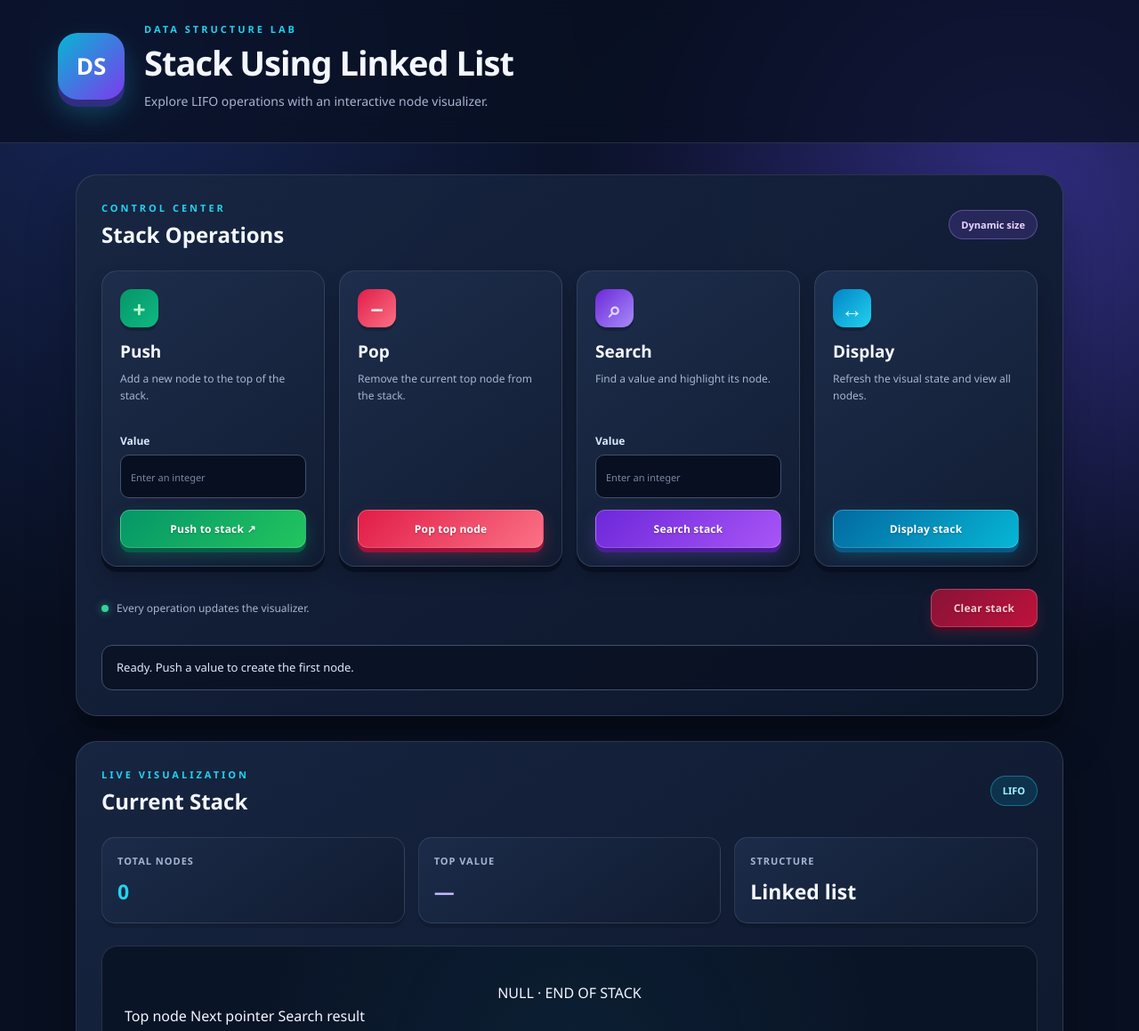
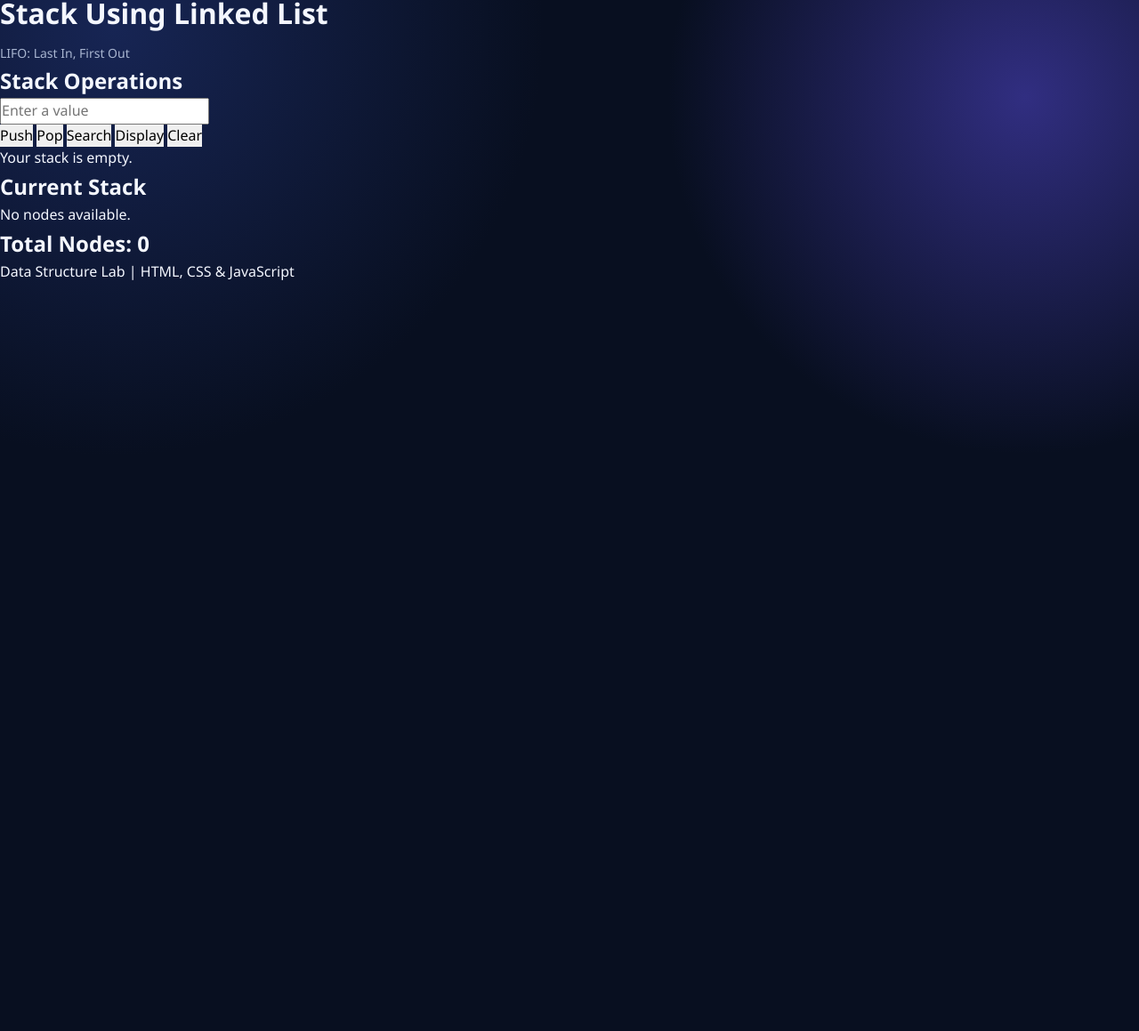
Before and after one commit to dhanjitrabha366-create/Stack-Using-Linked-List, a plain HTML site: page index.html in a window 1280 px wide. Shown: the part 11-1170 px from the top of the page at 89% size. After the commit the page ends 800 px from the top, so only its background shows below. Drawn offline with Linux system fonts and the light colour scheme.

Commit message:
Update index.html

```diff
--- a/index.html
+++ b/index.html
@@ -3,89 +3,44 @@
 <head>
     <meta charset="UTF-8">
     <meta name="viewport" content="width=device-width, initial-scale=1.0">
-  <meta name="description" content="Interactive Stack using Linked List visualizer.">
-  <title>Stack Using Linked List | Data Structure Lab</title>
+    <title>Stack Using Linked List</title>
     <link rel="stylesheet" href="style.css">
     <script src="script.js" defer></script>
 </head>
 <body>
-  <header class="site-header">
-    <div class="header-inner">
-      <div class="brand-mark" aria-hidden="true">DS</div>
-      <div>
-        <p class="eyebrow">DATA STRUCTURE LAB</p>
+
     <h1>Stack Using Linked List</h1>
-        <p class="subtitle">Explore LIFO operations with an interactive node visualizer.</p>
+    <p class="subtitle">LIFO: Last In, First Out</p>
+
+    <div class="container">
+
+        <h2>Stack Operations</h2>
+
+        <input type="number" id="value" placeholder="Enter a value">
+
+        <div class="buttons">
+            <button class="push" onclick="push()">Push</button>
+            <button class="pop" onclick="pop()">Pop</button>
+            <button class="search" onclick="search()">Search</button>
+            <button class="display" onclick="display()">Display</button>
+            <button class="clear" onclick="clearStack()">Clear</button>
         </div>
+
+        <p id="status">Your stack is empty.</p>
+
+        <h2>Current Stack</h2>
+
+        <div id="stackView">
+            <p>No nodes available.</p>
         </div>
-  </header>
-  <main class="layout">
-    <section class="panel">
-      <div class="section-heading">
-        <div><p class="eyebrow">CONTROL CENTER</p><h2>Stack Operations</h2></div>
-        <span class="badge">Dynamic size</span>
+
+        <h2>Total Nodes: <span id="size">0</span></h2>
+
     </div>
-      <div class="operation-grid">
-        <form class="operation-card" id="pushForm">
-          <div class="operation-icon push-icon">+</div><h3>Push</h3>
-          <p>Add a new node to the top of the stack.</p>
-          <label for="pushValue">Value</label>
-          <input id="pushValue" type="number" step="1" placeholder="Enter an integer" required>
-          <button class="button primary" type="submit">Push to stack ↗</button>
-        </form>
-        <div class="operation-card">
-          <div class="operation-icon pop-icon">−</div><h3>Pop</h3>
-          <p>Remove the current top node from the stack.</p>
-          <div class="spacer"></div><button class="button danger" id="popBtn" type="button">Pop top node</button>
-        </div>
-        <form class="operation-card" id="searchForm">
-          <div class="operation-icon search-icon">⌕</div><h3>Search</h3>
-          <p>Find a value and highlight its node.</p>
-          <label for="searchValue">Value</label>
-          <input id="searchValue" type="number" step="1" placeholder="Enter an integer" required>
-          <button class="button secondary" type="submit">Search stack</button>
-        </form>
-        <div class="operation-card">
-          <div class="operation-icon display-icon">↔</div><h3>Display</h3>
-          <p>Refresh the visual state and view all nodes.</p>
-          <div class="spacer"></div><button class="button secondary" id="displayBtn" type="button">Display stack</button>
-        </div>
-      </div>
-      <div class="utility-row">
-        <p class="utility-note"><span class="status-dot"></span> Every operation updates the visualizer.</p>
-        <button class="button quiet" id="clearBtn" type="button">Clear stack</button>
-      </div>
-      <div id="status" class="status-message" role="status" aria-live="polite">Ready. Push a value to create the first node.</div>
-    </section>
 
-    <section class="panel">
-      <div class="section-heading">
-        <div><p class="eyebrow">LIVE VISUALIZATION</p><h2>Current Stack</h2></div>
-        <span class="badge teal">LIFO</span>
-      </div>
-      <div class="stats-row">
-        <div class="stat-card"><span class="stat-label">Total nodes</span><strong id="sizeLabel">0</strong></div>
-        <div class="stat-card"><span class="stat-label">Top value</span><strong id="topLabel">—</strong></div>
-        <div class="stat-card"><span class="stat-label">Structure</span><strong>Linked list</strong></div>
-      </div>
-      <div class="visualization-frame">
-        <div class="stack-column">
-          <div id="topPointer" class="top-pointer" hidden><span class="pointer-line"></span><span>TOP</span></div>
-          <div id="stackView" class="stack-view">
-            <div class="empty-state"><div class="empty-symbol">∅</div><strong>Your stack is empty</strong><span>Push a value to create a node.</span></div>
-          </div>
-          <div class="stack-end">NULL · END OF STACK</div>
-        </div>
-        <div class="legend">
-          <span><i class="swatch top-swatch"></i> Top node</span>
-          <span><i class="swatch link-swatch"></i> Next pointer</span>
-          <span><i class="swatch found-swatch"></i> Search result</span>
-        </div>
-      </div>
-      <div class="concept-note"><div class="info-icon">i</div><p><strong>Remember:</strong> A stack follows <b>Last In, First Out</b>. Push inserts at the head, and Pop removes from the head. Each node stores a value and a pointer to the next node.</p></div>
-    </section>
+    <footer>
+        Data Structure Lab | HTML, CSS & JavaScript
+    </footer>
 
-    <footer class="page-footer"><span>Data Structure Lab</span><span>Built with HTML · CSS · JavaScript</span></footer>
-  </main>
 </body>
 </html>
```
Lines whose indentation alone changed are shown as unchanged.
